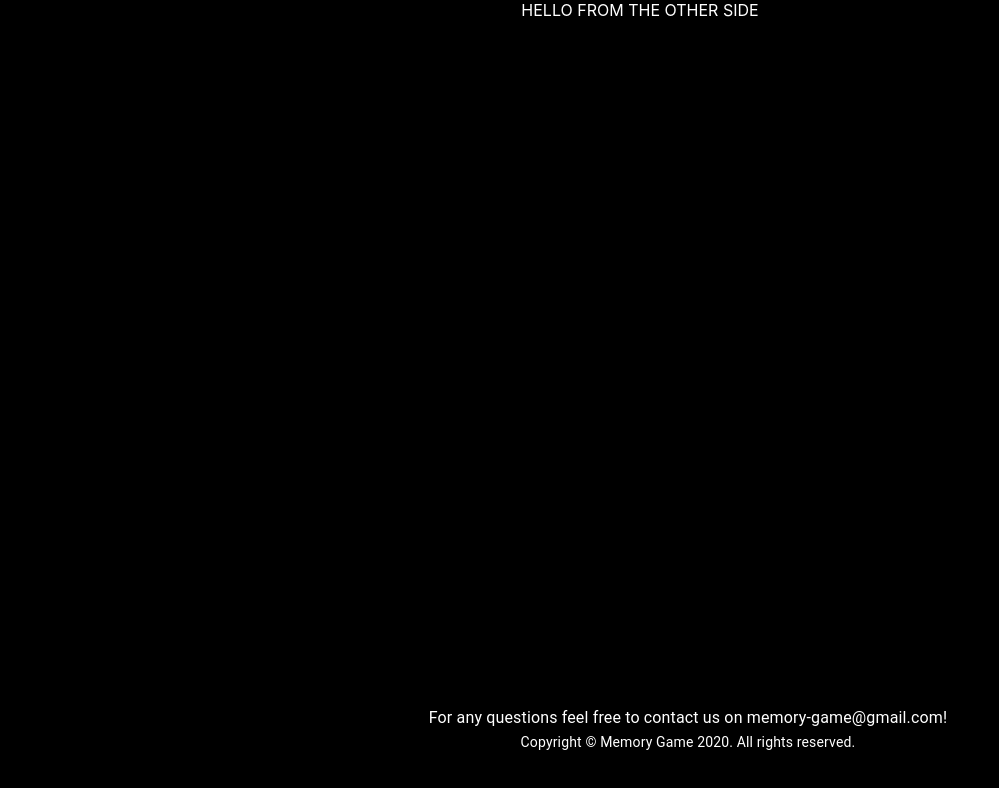
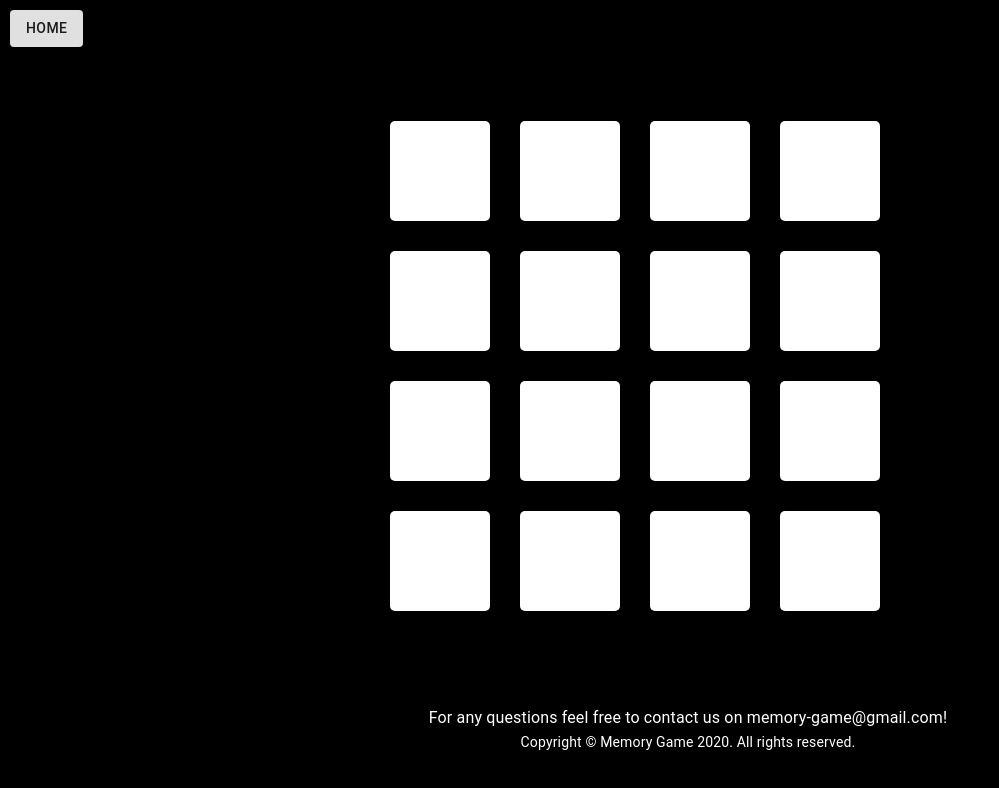
Before and after one commit to AdamIskrzycki/memory-game, a React (Create React App) app: page /game in a window 1280 px wide. Shown: the top 788 px of the page, without its empty margins (0-999 px from the left). Built offline with nearby package versions, Linux system fonts and the light colour scheme.

Commit message:
Started building the board

```diff
--- a/src/components/Game/Game.js
+++ b/src/components/Game/Game.js
@@ -1,8 +1,34 @@
 import React, { Component } from 'react';
+import classes from './Game.module.css';
+import { Button } from '@material-ui/core';
+import { Link } from 'react-router-dom';
+import Tile from '../Game/Tile/Tile';
 
 class Game extends Component {
     render() {
-        return <div>HELLO FROM THE OTHER SIDE</div>
+        return (
+            <>
+                <nav className={classes.NavBar}><Button variant='contained' component={Link} to='/'>Home</Button></nav>
+                <main className={classes.GameContainer}>
+                    <Tile />
+                    <Tile />
+                    <Tile />
+                    <Tile />
+                    <Tile />
+                    <Tile />
+                    <Tile />
+                    <Tile />
+                    <Tile />
+                    <Tile />
+                    <Tile />
+                    <Tile />
+                    <Tile />
+                    <Tile />
+                    <Tile />
+                    <Tile />
+                </main>
+            </>
+        )
     }
 }
 
--- /dev/null
+++ b/src/components/Game/Game.module.css
@@ -0,0 +1,16 @@
+.GameContainer {
+    margin-top: 5%;
+    width: 500px;
+    margin-left: auto;
+    margin-right: auto;
+    display: flex;
+    flex-flow: row wrap;
+    column-gap: 30px;
+    row-gap: 30px;
+}
+
+.NavBar {
+    display: flex;
+    justify-content: left;
+    padding: 10px;
+}
--- /dev/null
+++ b/src/components/Game/Tile/Tile.js
@@ -0,0 +1,10 @@
+import React, { Component } from 'react';
+import classes from './Tile.module.css';
+
+class Tile extends Component {
+    render() {
+        return <div className={classes.Tile}></div>
+    }
+}
+
+export default Tile;
--- /dev/null
+++ b/src/components/Game/Tile/Tile.module.css
@@ -0,0 +1,6 @@
+.Tile {
+    width: 100px;
+    height: 100px;
+    background-color: white;
+    border-radius: 5px;
+}
```
